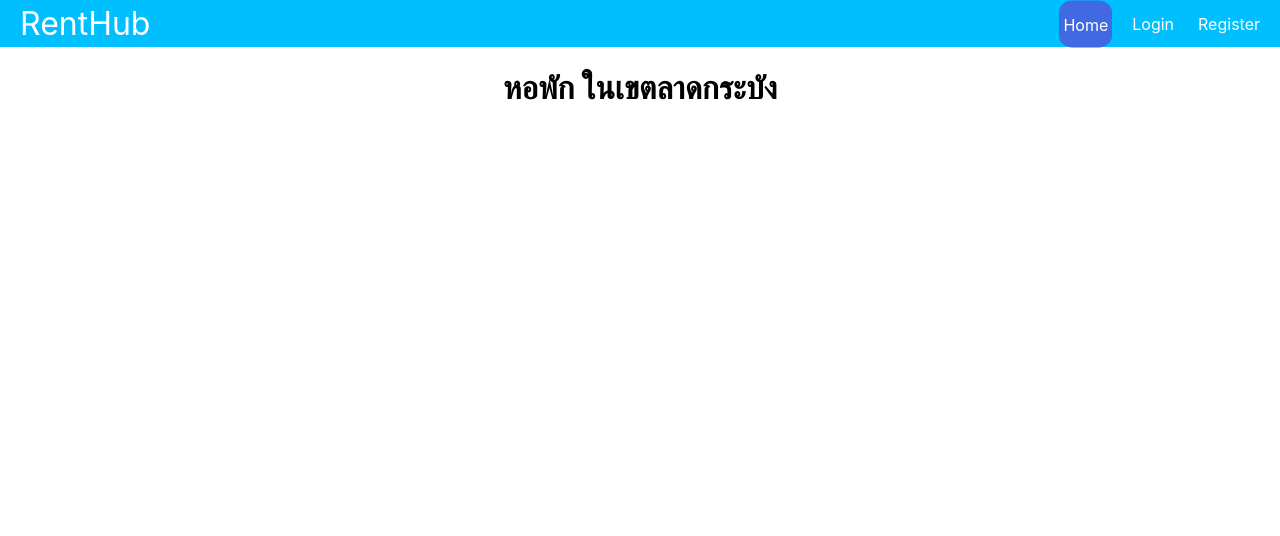
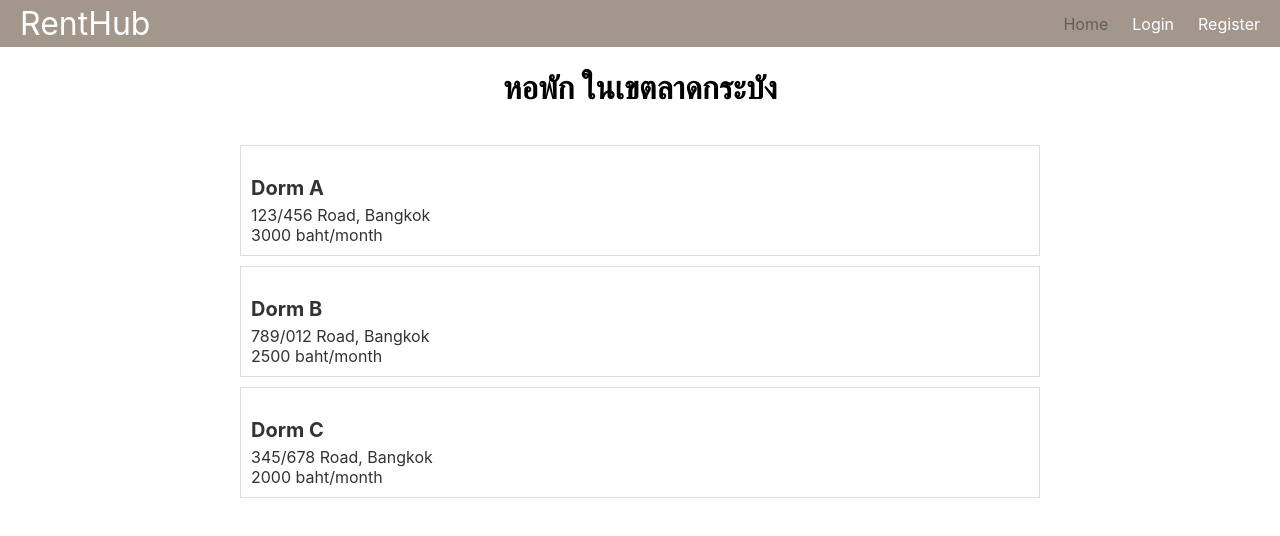
Before and after one commit to armwowo/GreenApple, a React (Create React App) app in the folder n-frontend/: page / in a window 1280 px wide. Shown: the top 536 px of the page. Built offline with nearby package versions, Linux system fonts and the light colour scheme.

Commit message:
Last update Frontend

```diff
--- a/n-frontend/src/App.js
+++ b/n-frontend/src/App.js
@@ -8,7 +8,7 @@ function App() {
   return (
     <>
       <Navbar />
-      <div className="container">
+      <div>
         <Routes>
           <Route path="/" element={<Home />} />
           <Route path="/Login" element={<Login />} />
--- /dev/null
+++ b/n-frontend/src/Home.css
@@ -0,0 +1,32 @@
+.Home_container {
+    background-color: white;
+    display: flex;
+    flex-direction: column;
+    align-items: center;
+  }
+  .Home_container ul {
+    list-style: none;
+    padding: 0;
+  }
+
+  .Home_container li {
+    border: 1px solid #ddd;
+    padding: 10px;
+    margin-bottom: 10px;
+    width: 800px;
+  }
+  .Home_container h3,
+.Home_container p {
+  color: #333;
+}
+
+.Home_container h3 {
+  font-size: 20px;
+  font-weight: bold;
+  margin-bottom: 5px;
+}
+
+.Home_container p {
+  font-size: 16px;
+  margin: 0;
+}
--- a/n-frontend/src/Home.js
+++ b/n-frontend/src/Home.js
@@ -1,8 +1,27 @@
 import React from "react";
+import "./Home.css"
+
 function Home() {
-    return <div>
+    const dorms = [
+        { id: 1, name: "Dorm A", address: "123/456 Road, Bangkok", price: 3000 },
+        { id: 2, name: "Dorm B", address: "789/012 Road, Bangkok", price: 2500 },
+        { id: 3, name: "Dorm C", address: "345/678 Road, Bangkok", price: 2000 },
+      ];
+    return (
+    <div className="Home_container">
         <h1>หอพัก ในเขตลาดกระบัง</h1>
-    </div>;
+        <div>
+            <ul>
+                {dorms.map((dorm) => (
+                <li key={dorm.id}>
+                    <h3>{dorm.name}</h3>
+                    <p>{dorm.address}</p>
+                    <p>{dorm.price} baht/month</p>
+                </li>
+                ))}
+            </ul>
+        </div>
+    </div>
+    );
 }
-
 export default Home
--- a/n-frontend/src/Login.css
+++ b/n-frontend/src/Login.css
@@ -2,7 +2,10 @@
   display: flex;
   justify-content: center;
   align-items: center;
-  height: 80vh;
+  height: 90vh;
+  background-image: url("C:\KMITLy1_2\newOOP\GreenApple\Decorate\2.jpg");
+  background-size: cover;
+  background-position: center;
 }
 
 .login-form {
@@ -43,3 +46,10 @@ button {
 button:hover {
   background-color: lightskyblue;
 }
+.login_context{
+  color: white;
+  background-color: #665E56;
+  width: 300px;
+  height: 50px;
+  border-radius: 10%;
+}
--- a/n-frontend/src/Login.js
+++ b/n-frontend/src/Login.js
@@ -25,7 +25,7 @@ function Login() {
     return (
         <div className="login-form-container">
             {isLoggedIn ? (
-                <h2>Login success!</h2>
+                <h1 className="login_context">Login success!</h1>
             ) : (
                 <form className="login-form" onSubmit={handleSubmit}>
                     <h2 className="Top">Login</h2>
--- a/n-frontend/src/Navbar.css
+++ b/n-frontend/src/Navbar.css
@@ -12,7 +12,7 @@
   }
 
   .nav {
-    background-color: deepskyblue;
+    background-color: #a3978c;
     color: white;
     display: flex;
     justify-content: space-between;
@@ -43,12 +43,9 @@
   }
 
   .nav li.active {
-    background-color: royalblue;
-    transform: translateY(0.5px);
-    border-radius: 25%;
-    animation: button-ripple 0.6s linear;
+    color: #665E56;
   }
 
   .nav li:hover {
-    background-color: lightskyblue;
+    color: #665E56;
   }
--- a/n-frontend/src/Register.css
+++ b/n-frontend/src/Register.css
@@ -3,6 +3,9 @@
     justify-content: center;
     align-items: center;
     height: 120vh;
+    background-image: url("C:\KMITLy1_2\newOOP\GreenApple\Decorate\2.jpg");
+    background-size: cover;
+    background-position: center;
   }
 
   .register-form {
@@ -35,7 +38,7 @@
   }
 
   button {
-    background-color: #4CAF50;
+    background-color: #404040;
     color: white;
     font-size: 16px;
     border: none;
@@ -45,7 +48,7 @@
   }
 
   button:hover {
-    background-color: #3e8e41;
+    background-color: #66CC00;
   }
 
   .response-container {
@@ -60,7 +63,7 @@
     box-shadow: 0 0.25rem 0.5rem rgba(0, 0, 0, 0.3);
   }
 
-  .context{
+  .Regis_context{
     justify-content: center;
     align-items: center;
     height: 50vh;
--- a/n-frontend/src/Register.js
+++ b/n-frontend/src/Register.js
@@ -27,7 +27,7 @@ function Register() {
     return (
             <div className="register-form-container">
                 {isRegis ? (
-                <h2 className="context">Register success!</h2>
+                    <h1 className="Regis_context">Register success!</h1>
                 ) : (
                 <form className="register-form" onSubmit={handleSubmit}>
                     <h2 className="Top">Register</h2>
```
Also changed, not shown: 1 other file (tests, documents, lock files or other folders). Lines whose indentation alone changed are shown as unchanged.
